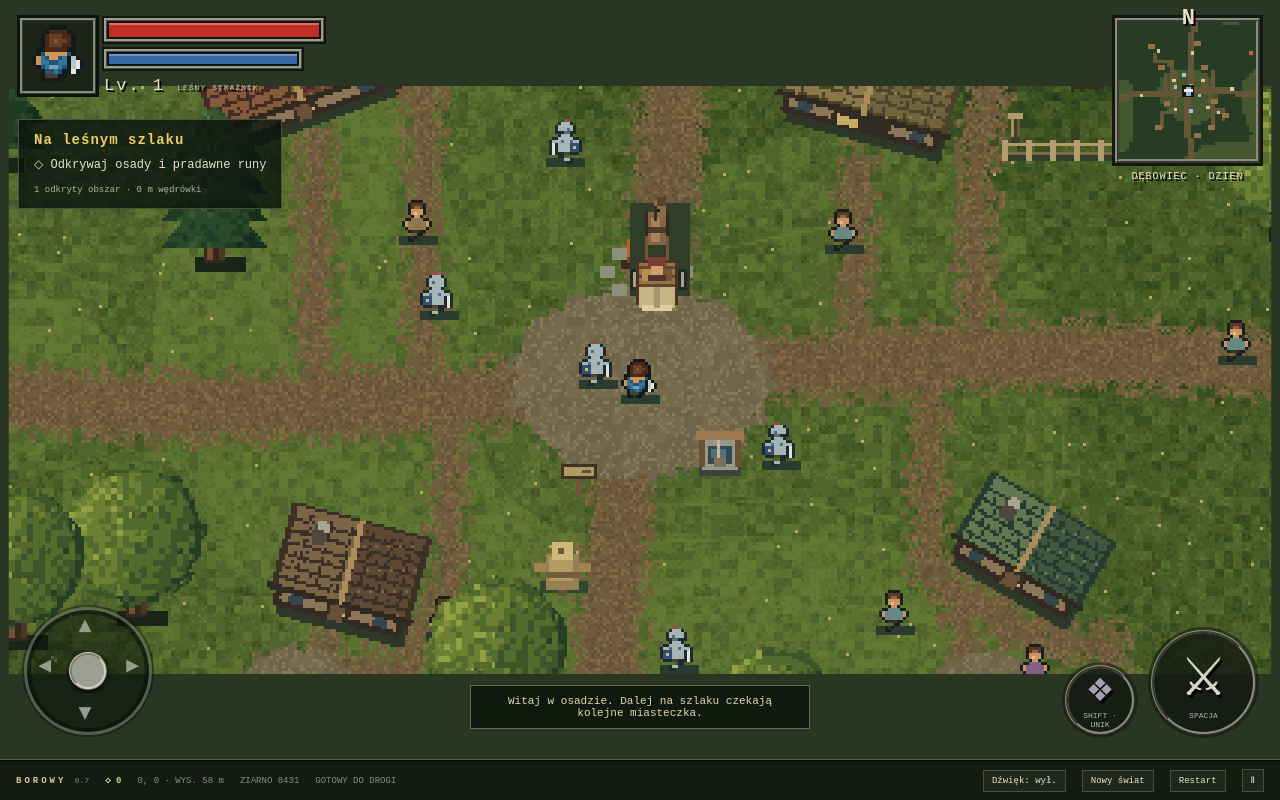
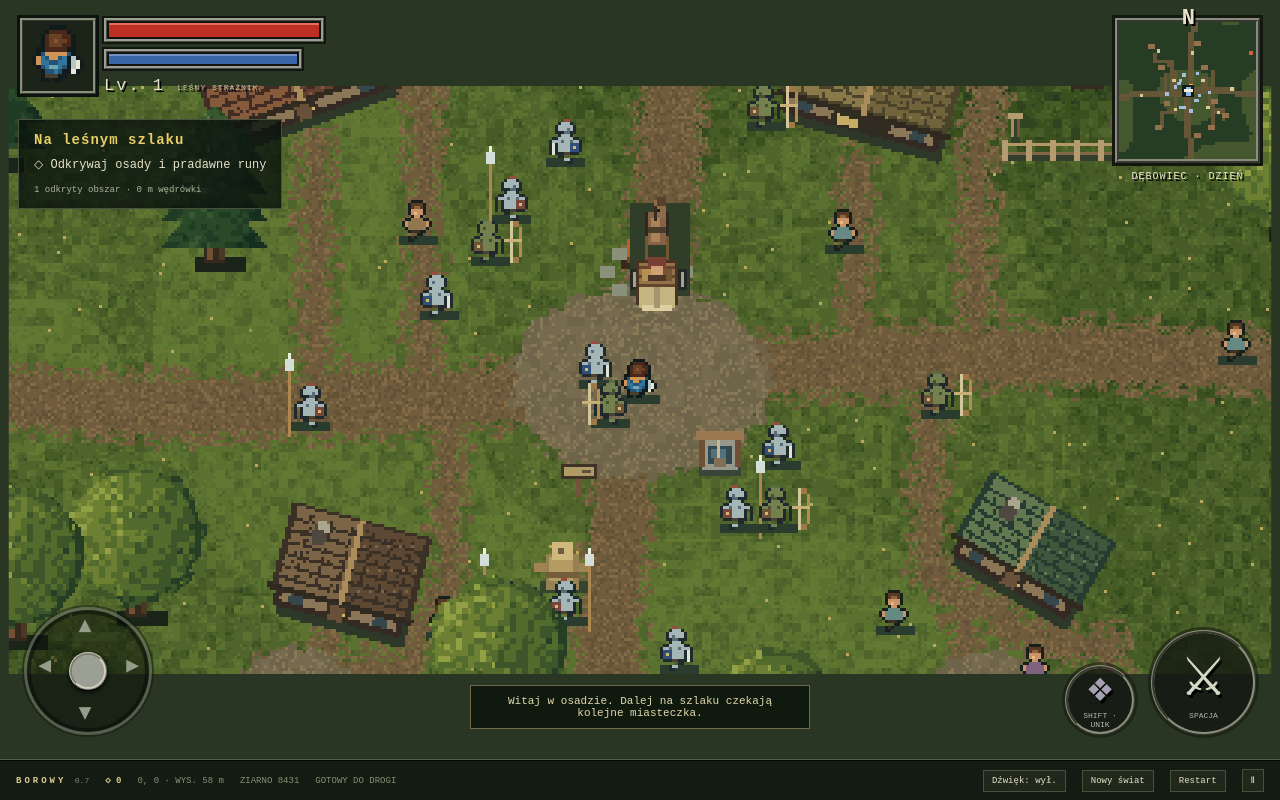
Before and after one commit to gerdax/orcfall, a website with bundled scripts: page index.html in a window 1280 px wide. Built offline with nearby package versions, Linux system fonts and the light colour scheme; animation ran at ten frames a second.

Commit message:
Dodaj po pięciu łuczników i włóczników do wiosek

```diff
--- a/index.html
+++ b/index.html
@@ -3,4 +3,4 @@
 <div class="quest-panel"><strong>Na leśnym szlaku</strong><p>◇ Odkrywaj osady i pradawne runy</p><small id="quest">Początek wyprawy</small></div>
 <div id="notice" role="status"></div><div class="touch-controls"><div id="stick" aria-label="Joystick ruchu"><b class="up">▴</b><b class="left">◂</b><b class="right">▸</b><b class="down">▾</b><span></span></div><div class="touch-actions"><button id="dash" aria-label="Unik">❖<small>SHIFT · UNIK</small></button><button id="attack" aria-label="Atak mieczem">⚔<small>SPACJA</small></button></div></div>
 <div id="overlay" hidden><span class="eyebrow">BOROWY</span><h2 id="pause-title">Las poczeka.</h2><p>WASD / strzałki — ruch<br>Spacja — miecz · Shift — unik</p><button id="resume">Wróć do gry →</button></div></div>
-<div class="game-bottom"><span class="brand">BOROWY <small>0.7</small></span><b id="runes">◇ 0</b><span id="coords"></span><span id="seed"></span><span id="state"></span><button id="sound" aria-pressed="false">Dźwięk: wył.</button><button id="new-world">Nowy świat</button><button id="reset">Restart</button><button id="pause" aria-label="Pauza">Ⅱ</button></div></section></main><script type="module" src="src/game.js?v=0.9.6"></script></body></html>
+<div class="game-bottom"><span class="brand">BOROWY <small>0.7</small></span><b id="runes">◇ 0</b><span id="coords"></span><span id="seed"></span><span id="state"></span><button id="sound" aria-pressed="false">Dźwięk: wył.</button><button id="new-world">Nowy świat</button><button id="reset">Restart</button><button id="pause" aria-label="Pauza">Ⅱ</button></div></section></main><script type="module" src="src/game.js?v=0.9.7"></script></body></html>
--- a/src/game.js
+++ b/src/game.js
@@ -1,7 +1,7 @@
 import {daylight,drawNight} from './day-night.js';
 import {drawFishingGear} from './countryside.js';
 import {healAtWell} from './healing.js';
-import {Population,drawPerson,drawCorpse} from './population.js?v=0.9.6';
+import {Population,drawPerson,drawCorpse} from './population.js?v=0.9.7';
 import {drawCastle} from './castles.js';
 import {drawScenery} from './scenery.js';
 import {drawSettlement,isSettlementObject} from './settlements.js?v=0.9.3';
@@ -83,7 +83,7 @@ function drawMinimap(){
   if(!['house','inn','stable','castle-keep','castle-tower','watchtower'].includes(o.type))continue;
   m.fillStyle=t.kind==='castle'?'#dcc389':'#94704b';m.fillRect(Math.round((o.x-left)/8)-2,Math.round((o.y-top)/8)-2,4,3);
  }
- for(const a of population.actors.values()){m.fillStyle=a.type==='orc'?'#d55d40':a.type==='merchant'?'#e1b75a':a.type==='knight'?'#a4bfdc':'#cfcd94';m.fillRect(Math.round((a.x-left)/8),Math.round((a.y-top)/8),2,2)}
+ for(const a of population.actors.values()){m.fillStyle=a.type==='orc'?'#d55d40':a.type==='merchant'?'#e1b75a':['knight','archer','spearman'].includes(a.type)?'#a4bfdc':'#cfcd94';m.fillRect(Math.round((a.x-left)/8),Math.round((a.y-top)/8),2,2)}
  m.fillStyle='#151a14';m.fillRect(37,37,7,7);m.fillStyle='#8fb8df';m.fillRect(39,38,3,5);m.fillStyle='#f2efda';m.fillRect(38,39,5,2);
 }
 function frame(now){const dt=Math.min((now-last)/1000,1/30);last=now;if(!paused)update(dt);draw();requestAnimationFrame(frame)}
--- a/src/knights.js
+++ b/src/knights.js
@@ -1,18 +1,18 @@
 import {collides} from './geometry.js';
 // Five stable identities per village, independent of chunk load order.
-export function villageKnights(town){
+export function villageKnights(town,type='knight',occupied=[]){
  if(town.kind==='castle')return [];
  const result=[],posts=[[0,-65],[65,0],[0,65],[-65,0],[0,20]];
  for(let i=0;i<posts.length;i++){
-  const [px,py]=posts[i];let position;
+  const [baseX,baseY]=posts[i],px=baseX+(type==='archer'?18:type==='spearman'?-18:0),py=baseY+(type==='archer'?-18:type==='spearman'?18:0);let position;
   for(let radius=0;radius<=120&&!position;radius+=8)for(let dy=-radius;dy<=radius&&!position;dy+=8)for(let dx=-radius;dx<=radius;dx+=8){
    if(radius&&Math.max(Math.abs(dx),Math.abs(dy))!==radius)continue;
    const x=town.x+px+dx,y=town.y+py+dy;
-   if(town.objects.some(o=>collides(x,y,o,9))||result.some(a=>Math.hypot(a.x-x,a.y-y)<16))continue;
+   if(town.objects.some(o=>collides(x,y,o,9))||[...occupied,...result].some(a=>Math.hypot(a.x-x,a.y-y)<16))continue;
    position={x,y};break;
   }
   if(!position)throw new Error(`No knight post in village ${town.id}`);
-  result.push({id:`${town.id}:knight:${i}`,townId:town.id,type:'knight',...position,homeX:position.x,homeY:position.y,hp:6,dir:'down',moving:false,timer:0,cooldown:0,windup:0,flash:0,variant:i%3});
+  result.push({id:`${town.id}:${type}:${i}`,townId:town.id,type,...position,homeX:position.x,homeY:position.y,hp:6,dir:'down',moving:false,timer:0,cooldown:0,windup:0,flash:0,variant:i%3});
  }
  return result;
 }
@@ -21,8 +21,16 @@ export function drawKnight(ctx,a,time){
  const colors={o:'#20292c',A:'#a4b6b5',a:'#586b74',B:'#304f79',c:'#d4b974',r:'#994a3e',t:'#4d4136',W:'#dfe4d2'};
  const x=Math.round(a.x)-8,y=Math.round(a.y)-8;ctx.fillStyle='#293c2d';ctx.fillRect(x+2,y+13,13,3);
  for(let row=0;row<16;row++)for(let col=0;col<16;col++){
-  let p=rows[row][col];if(!colors[p])continue;if(a.dir==='up'&&row===4&&col>4&&col<10)p='A';
-  ctx.fillStyle=colors[p];const step=row>=12&&a.moving?(col<8?1:-1)*(Math.floor(time*7)%2?1:-1):0;
+  let p=rows[row][col];if(a.type!=='knight'&&p==='W')continue;if(!colors[p])continue;if(a.dir==='up'&&row===4&&col>4&&col<10)p='A';
+  ctx.fillStyle=a.type==='archer'&&['A','a','B','r'].includes(p)?({A:'#74804e',a:'#465237',B:'#6c5436',r:'#567044'})[p]:a.type==='spearman'&&p==='B'?'#784739':colors[p];const step=row>=12&&a.moving?(col<8?1:-1)*(Math.floor(time*7)%2?1:-1):0;
   ctx.fillRect(x+(a.dir==='left'?15-col:col),y+row+step,1,1);
  }
 }
+
+export function drawGuard(ctx,a,time){
+ drawKnight(ctx,a,time);
+ const x=Math.round(a.x)+(a.dir==='left'?-7:7),y=Math.round(a.y);
+ const p=(dx,dy,w,h,c)=>{ctx.fillStyle=c;ctx.fillRect(x+dx,y+dy,w,h)};
+ if(a.type==='spearman'){p(0,-13,1,23,'#ac8850');p(-1,-16,3,4,'#d3ded9');p(0,-18,1,2,'#edf0de')}
+ if(a.type==='archer'){p(0,-7,1,14,'#d4c69b');p(1,-7,2,2,'#9e7945');p(3,-5,1,10,'#b28d50');p(1,5,2,2,'#9e7945');p(-2,-1,6,1,'#c7af75')}
+}
--- a/src/population.js
+++ b/src/population.js
@@ -1,7 +1,7 @@
 import {spawnRaid} from './raids.js';
 import {TowerCombat} from './tower-combat.js';
 import {makeMerchant,updateMerchant,drawMerchant} from './merchants.js?v=0.9.2';
-import {villageKnights,drawKnight} from './knights.js';
+import {villageKnights,drawGuard} from './knights.js?v=0.9.7';
 import {hash} from './world.js?v=0.9.3';
 import {collides} from './geometry.js';
 import {moveActor} from './hero.js';
@@ -11,7 +11,7 @@ export class Population{
  sync(world,chunks){
   this.raidWorld=world;
   const present=new Set(chunks.map(c=>`${c.cx}:${c.cy}`));
-  for(const [id,a] of this.actors)if(!a.raid&&!['knight','merchant'].includes(a.type)&&!present.has(a.chunk)){this.actors.delete(id)}
+  for(const [id,a] of this.actors)if(!a.raid&&!['knight','archer','spearman','merchant'].includes(a.type)&&!present.has(a.chunk)){this.actors.delete(id)}
   for(const key of this.loaded)if(!present.has(key))this.loaded.delete(key);
   const obstacles=chunks.flatMap(c=>c.objects);
   const towns=new Map();
@@ -25,11 +25,14 @@ export class Population{
    if(towns.has(a.townId)||present.has(`${Math.floor(a.x/128)}:${Math.floor(a.y/128)}`))this.actors.set(a.id,a);
    else this.actors.delete(a.id);
   }
-  for(const [id,a] of this.actors)if(a.type==='knight'&&!towns.has(a.townId))this.actors.delete(id);
+  for(const [id,a] of this.actors)if(['knight','archer','spearman'].includes(a.type)&&!towns.has(a.townId))this.actors.delete(id);
   for(const town of towns.values())if(!this.actors.has(`${town.id}:merchant`)){let a=this.traders.get(town.id);if(!a){a=makeMerchant(town,world);if(a)this.traders.set(town.id,a)}if(a)this.actors.set(a.id,a)}
   for(const [id,a] of this.actors)if(a.type==='merchant'&&!towns.has(a.townId)&&!present.has(`${Math.floor(a.x/128)}:${Math.floor(a.y/128)}`))this.actors.delete(id);
   for(const a of this.traders.values())if(present.has(`${Math.floor(a.x/128)}:${Math.floor(a.y/128)}`))this.actors.set(a.id,a);
-  for(const town of towns.values())if(!this.actors.has(`${town.id}:knight:0`))for(const a of villageKnights(town))this.actors.set(a.id,{...a,patrolObstacles:town.objects});
+  for(const town of towns.values())for(const type of ['knight','archer','spearman'])if(!this.actors.has(`${town.id}:${type}:0`)){
+   const occupied=[...this.actors.values()].filter(a=>a.townId===town.id);
+   for(const a of villageKnights(town,type,occupied))this.actors.set(a.id,{...a,patrolObstacles:town.objects});
+  }
 
   for(const c of chunks){const key=`${c.cx}:${c.cy}`;if(this.loaded.has(key))continue;this.loaded.add(key);
    const town=world.townAt(c.x+64,c.y+64),human=!!town;
@@ -75,7 +78,7 @@ export class Population{
 }
 const HUMAN=['................','......oooo......','.....ohhhho.....','.....ohHHho.....','.....osssso.....','.....osSsso.....','......osso......','....ooccccoo....','...osccccccso...','...osccccccso...','....occcccco....','.....obbbbo.....','.....oboboo.....','.....oo.oo......','................','................'];
 const ORC=['................','.....oooooo.....','....ogGGGggo....','...ogGGGGGGgo...','...ogYgGGYggo...','....oggggggo....','....oWgggWo.....','...ootttttoo....','..ogotTTttogo...','..ogotttttogo...','...ootttttoo....','....obbbbbo.....','....obboobbo....','....ooo.ooo.....','................','................'];
-export function drawPerson(ctx,a,time){if(a.type==='merchant'){drawMerchant(ctx,a,time);return}if(a.type==='knight'){drawKnight(ctx,a,time);return}const orc=a.type==='orc',rows=orc?ORC:HUMAN,palette={o:'#17201b',h:'#593824',H:'#8f663c',s:'#c99568',S:'#e8b982',c:['#92764d','#806280','#668984'][a.variant],b:'#3a3024',g:'#486338',G:'#79914b',Y:'#e3c77b',W:'#ded3a4',t:'#483d2c',T:'#776044'};const x=Math.round(a.x)-8,y=Math.round(a.y)-8;ctx.fillStyle='#293c2d';ctx.fillRect(x+2,y+13,13,3);for(let r=0;r<16;r++)for(let c=0;c<16;c++){let p=rows[r][c];if(!palette[p])continue;if(a.dir==='up'&&r>3&&r<7)p=orc?'g':'h';ctx.fillStyle=time<a.flash?'#eee1bd':palette[p];const step=r>11&&a.moving?(Math.floor(time*7)%2?1:-1)*(c<8?1:-1):0;ctx.fillRect(x+c,y+r+step,1,1)}if(orc){ctx.fillStyle='#6e5840';ctx.fillRect(x+15,y+6,1,7);ctx.fillStyle='#a7ada0';ctx.fillRect(x+14,y+5,4,4);ctx.fillStyle='#182019';ctx.fillRect(x+2,y-5,13,3);ctx.fillStyle=a.windup>0?'#efb853':'#b44535';ctx.fillRect(x+3,y-4,Math.ceil(11*a.hp/3),1);if(a.windup>0){ctx.fillStyle='#efb853';ctx.fillRect(x+7,y-12,2,4);ctx.fillRect(x+7,y-7,2,1)}}}
+export function drawPerson(ctx,a,time){if(a.type==='merchant'){drawMerchant(ctx,a,time);return}if(['knight','archer','spearman'].includes(a.type)){drawGuard(ctx,a,time);return}const orc=a.type==='orc',rows=orc?ORC:HUMAN,palette={o:'#17201b',h:'#593824',H:'#8f663c',s:'#c99568',S:'#e8b982',c:['#92764d','#806280','#668984'][a.variant],b:'#3a3024',g:'#486338',G:'#79914b',Y:'#e3c77b',W:'#ded3a4',t:'#483d2c',T:'#776044'};const x=Math.round(a.x)-8,y=Math.round(a.y)-8;ctx.fillStyle='#293c2d';ctx.fillRect(x+2,y+13,13,3);for(let r=0;r<16;r++)for(let c=0;c<16;c++){let p=rows[r][c];if(!palette[p])continue;if(a.dir==='up'&&r>3&&r<7)p=orc?'g':'h';ctx.fillStyle=time<a.flash?'#eee1bd':palette[p];const step=r>11&&a.moving?(Math.floor(time*7)%2?1:-1)*(c<8?1:-1):0;ctx.fillRect(x+c,y+r+step,1,1)}if(orc){ctx.fillStyle='#6e5840';ctx.fillRect(x+15,y+6,1,7);ctx.fillStyle='#a7ada0';ctx.fillRect(x+14,y+5,4,4);ctx.fillStyle='#182019';ctx.fillRect(x+2,y-5,13,3);ctx.fillStyle=a.windup>0?'#efb853':'#b44535';ctx.fillRect(x+3,y-4,Math.ceil(11*a.hp/3),1);if(a.windup>0){ctx.fillStyle='#efb853';ctx.fillRect(x+7,y-12,2,4);ctx.fillRect(x+7,y-7,2,1)}}}
 
 // A flattened, sideways sprite, with a dropped axe, on the same pixel grid.
 export function drawCorpse(ctx,a,time){
```
Also changed, not shown: tests/guards.test.js (added, +18 -0 lines), README.md.
